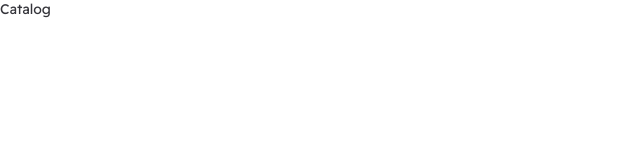
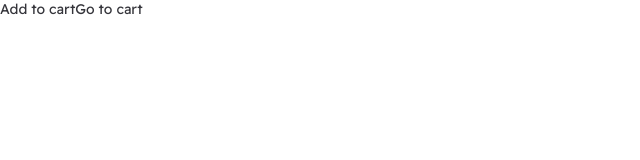
Before and after one commit to ak-prg/team-project-interview, a React (Vite) app: page / in a window 1280 px wide. Shown: the top 160 px of the page, without its empty margins (0-640 px from the left). Built offline with nearby package versions, Linux system fonts and the light colour scheme.

Commit message:
feat: add functionality to add product to cart

```diff
--- a/src/features/catalog/ProductList.tsx
+++ b/src/features/catalog/ProductList.tsx
@@ -1 +1,37 @@
-// import parts from './parts.json';
+import { useDispatch } from 'react-redux';
+import { useNavigate } from 'react-router-dom';
+import { addItem } from '../cart/cartSlice';
+import { ROUTES } from '../../routes';
+import type { Product } from '../../types/catalog.types';
+import parts from './parts.json';
+
+const products: Product[] = parts;
+
+export const ProductList = () => {
+  const dispatch = useDispatch();
+
+  const handleAdd = (product: Product) => {
+    dispatch(addItem(product));
+  };
+
+  // Buttons for testing the cart - delete after catalog implementation
+  const firstProduct = products[0];
+  const navigate = useNavigate();
+  const handleGoToCart = () => {
+    navigate(ROUTES.CART);
+  };
+
+  return (
+    <>
+      <button
+        type="button"
+        onClick={() => firstProduct && handleAdd(firstProduct)}
+      >
+        Add to cart
+      </button>
+      <button type="button" onClick={handleGoToCart}>
+        Go to cart
+      </button>
+    </>
+  );
+};
--- a/src/pages/catalog-page/CatalogPage.tsx
+++ b/src/pages/catalog-page/CatalogPage.tsx
@@ -1,7 +1,9 @@
+import { ProductList } from '../../features/catalog/ProductList';
+
 export const CatalogPage = () => {
   return (
     <>
-      <div>Catalog</div>
+      <ProductList />
     </>
   );
 };
```
